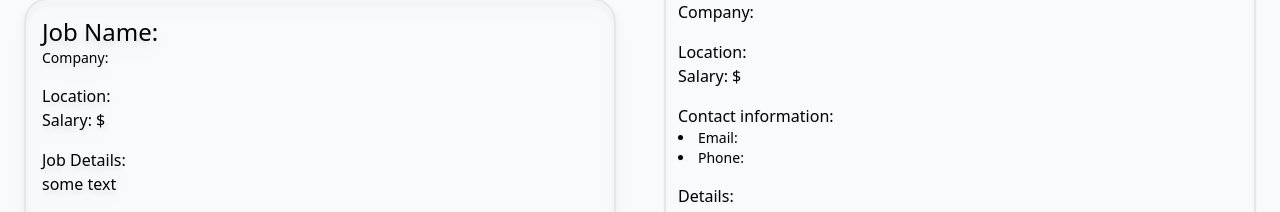
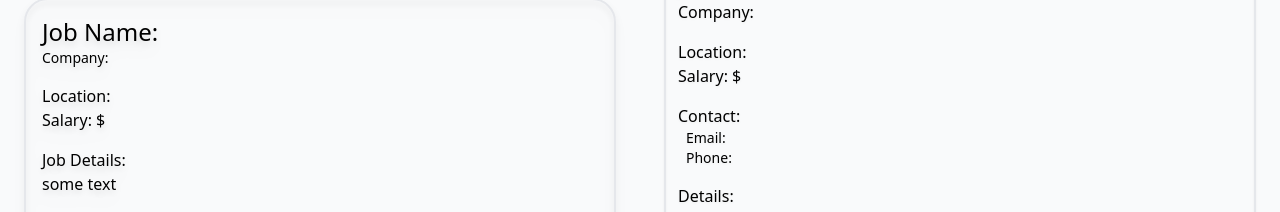
Before and after one commit to FernyCastro8/DevHub, a React (Create React App) app in the folder client/: page /jobs in a window 1280 px wide. Shown: the part 356-568 px from the top of the page. Built offline with nearby package versions, Linux system fonts and the light colour scheme.

Commit message:
client-side -  JobsForm.js & Jobs model { fixing minor isssues }

```diff
--- a/client/src/component/forms/JobsForm.js
+++ b/client/src/component/forms/JobsForm.js
@@ -96,7 +96,7 @@ function JobsForm() {
 
                             <div className="relative z-0 mb-6 w-full group">
                                 <input
-                                    type="number"
+                                    type="text"
                                     name="salary"
                                     value={formData.salary}  // Value to controlled by state
                                     onChange={handleChange} // Handle change event
--- a/client/src/pages/JobsPage.js
+++ b/client/src/pages/JobsPage.js
@@ -66,12 +66,13 @@ function JobsPage() {
                                     <h2 className="text-2xl">Job Name:</h2>
                                     <h3 className="text-ms">Company: </h3>
                                     <ul className="mt-4">
-                                        <li><h3 className="text-md">Location: </h3></li>
-                                        <li><h3 className="text-md">Salary: $ </h3></li>
+                                        <h3 className="text-md">Location: </h3>
+                                        <h3 className="text-md ">Salary: $ </h3>
                                     </ul>
-                                    <h3 className="text-md mt-4">Contact information:
-                                        <li className='text-sm'>Email:  </li>
-                                        <li className='text-sm'>Phone:  </li></h3>
+                                    <h3 className="text-md mt-4">Contact:
+                                        <h3 className='text-sm pl-2'>Email:  </h3>
+                                        <h3 className='text-sm pl-2'>Phone:  </h3>
+                                    </h3>
 
                                     <h3 className="text-md mt-4">Details:</h3>
                                     <p className="text-md ">Example job details text goes here.</p>
```
